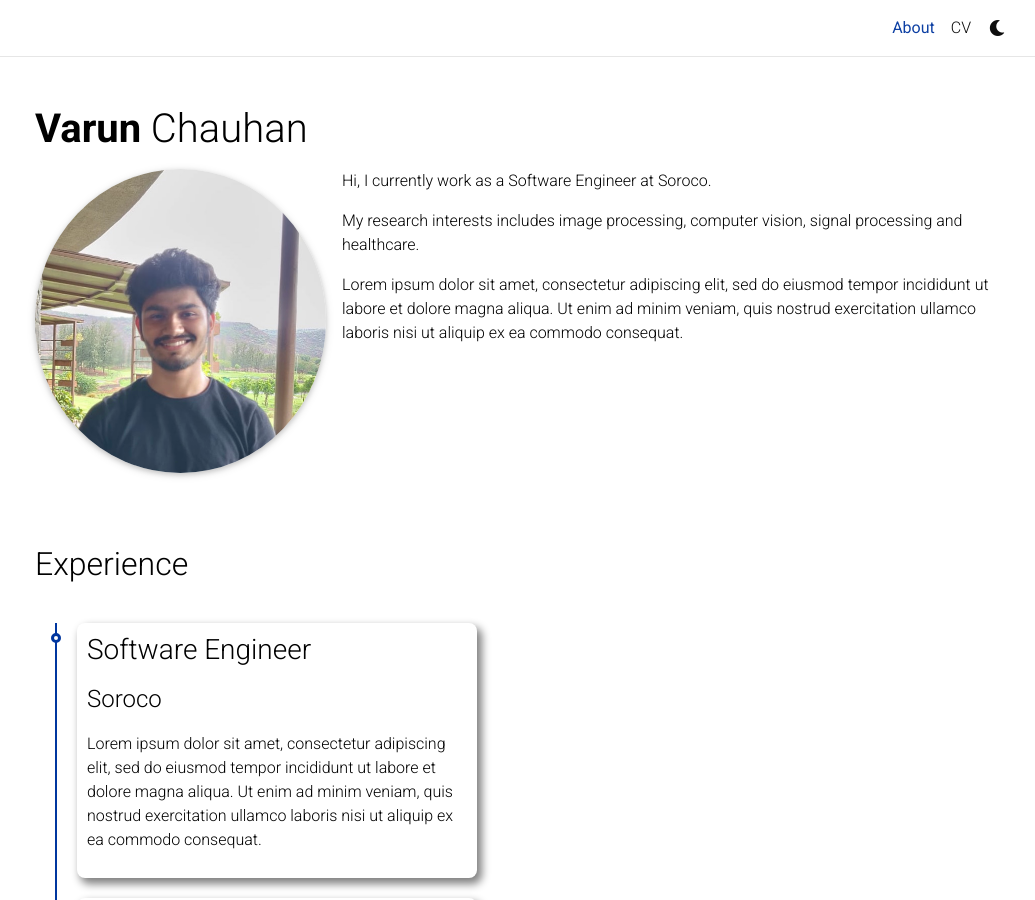
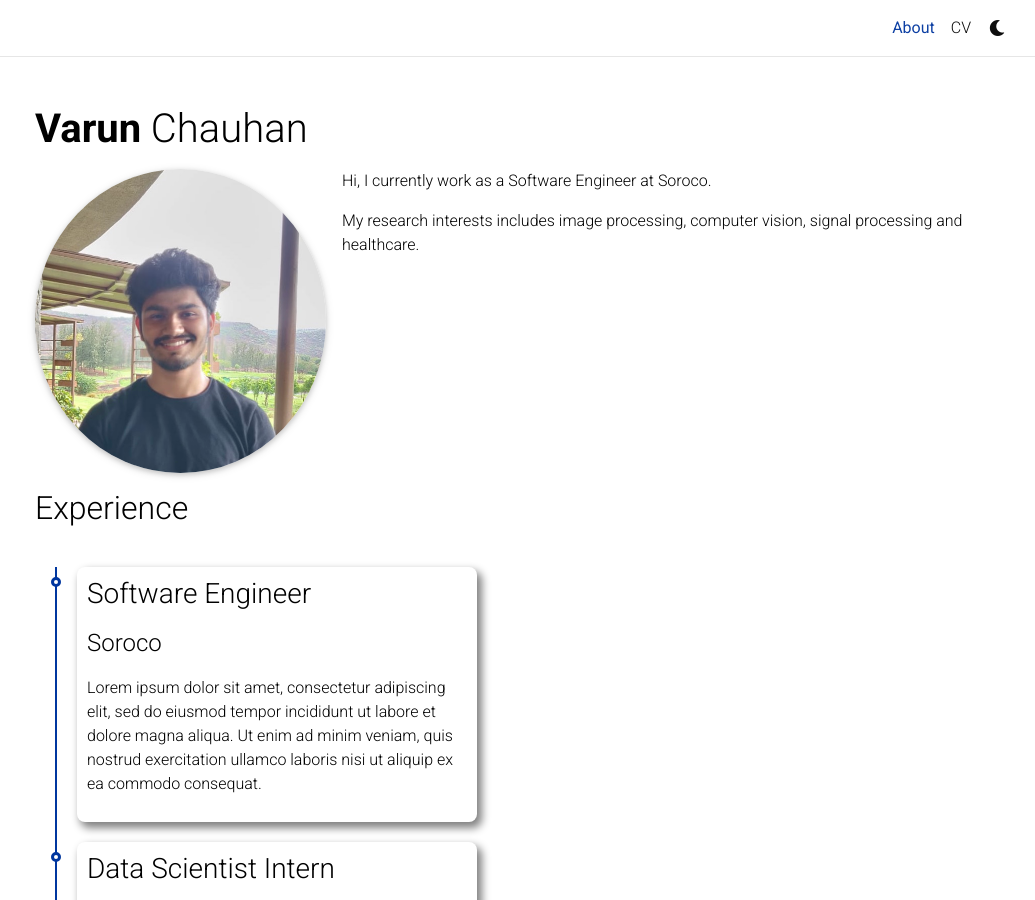
Before and after one commit to varunhc/varunhc.github.io, a Jekyll site: the page built from _pages/about.md, in a window 1280 px wide and 900 px high. Shown: the whole window, without its empty margins (120-1155 px from the left). Built offline with Jekyll 4.4.1, drawn with Linux system fonts in a browser that asks for light colours; full-size pictures stand in for the smaller copies a plugin makes; comment, search, counter and statistics services are not loaded; a style sheet for code colours, icons or effects is not loaded.

Commit message:
updated profile

```diff
--- a/_pages/about.md
+++ b/_pages/about.md
@@ -18,10 +18,9 @@
 
 
 My research interests includes image processing, computer vision, signal processing and healthcare.
-
-
-Lorem ipsum dolor sit amet, consectetur adipiscing elit, sed do eiusmod tempor incididunt ut labore et dolore magna aliqua. Ut enim ad minim veniam, quis nostrud exercitation ullamco laboris nisi ut aliquip ex ea commodo consequat.
-
+<br>
+<br>
+<br>
 <br>
 <br>
 <br>
```
